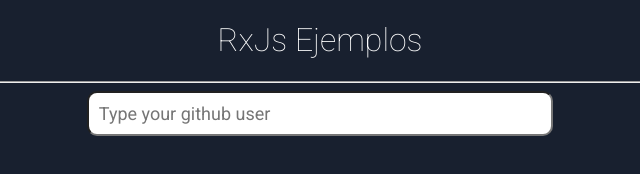
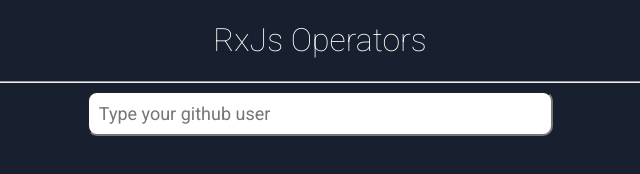
Before and after one commit to francomac/rxjs-examples, a website built with webpack: page index.html in a window 1280 px wide. Shown: the full height of the page, 320-960 px from the left. Built offline with nearby package versions, Linux system fonts and the light colour scheme.

Commit message:
minor changes for documentation

```diff
--- a/index.html
+++ b/index.html
@@ -4,12 +4,12 @@
     <meta charset="UTF-8">
     <meta name="viewport" content="width=device-width, initial-scale=1.0">
     <meta http-equiv="X-UA-Compatible" content="ie=edge">
-    <title>RxJs Ejemplos</title>
+    <title>RxJs Operators</title>
     <link rel="stylesheet" href="assets/css/style.css">
     <link rel="shortcut icon" href="assets/img/favicon.ico">
 </head>
 <body>
-    <h1>RxJs Ejemplos</h1>
+    <h1>RxJs Operators</h1>
     <hr>
 
     <script src="bundle.js"></script>
--- a/package.json
+++ b/package.json
@@ -17,6 +17,6 @@
   "scripts": {
     "start": "webpack-dev-server --mode development --open --port=8081"
   },
-  "author": "",
+  "author": "francomac",
   "license": "ISC"
 }
```
Also changed, not shown: README.md.
